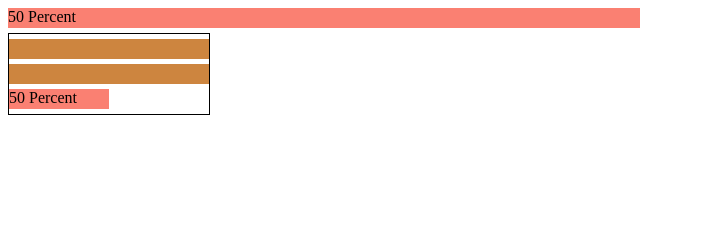
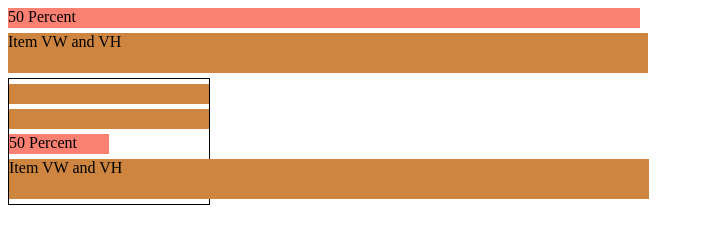
Before and after one commit to celias/css-concepts, a plain HTML site: page 01-units/index.html in a window 1280 px wide. Shown: the whole page, without its empty margins (0-704 px from the left). Drawn offline with Linux system fonts and the light colour scheme.

Commit message:
VW and VH

```diff
--- a/01-units/index.html
+++ b/01-units/index.html
@@ -2,17 +2,24 @@
 <html lang="en">
 <head>
     <meta charset="UTF-8">
-    <title>Pixels vs Percent</title>
+    <title>Units</title>
     <link rel="stylesheet" href="styles.css">
 </head>
 <body>
     <div class="item item-percent">50 Percent</div>
+    <div class="item item-view-width">Item VW and VH</div>
     <div class="parent">
         <div class="item"></div>
         <div class="item"></div>
         <div class="item item-percent">50 Percent</div>
+        <div class="item item-view-width">Item VW and VH</div>
     </div>
 <!-- Percent takes up the full width of the parent element,
  while pixels are fixed width and NOT contained by the parent. -->
+
+ <!--
+ VW is based on the width of the viewport.
+  VH is based on the height of the viewport.
+  -->
 </body>
 </html>
--- a/01-units/styles.css
+++ b/01-units/styles.css
@@ -13,3 +13,8 @@
   background-color: salmon;
   width: 50%;
 }
+
+.item-view-width {
+  width: 50vw;
+  height: 5vh;
+}
```
